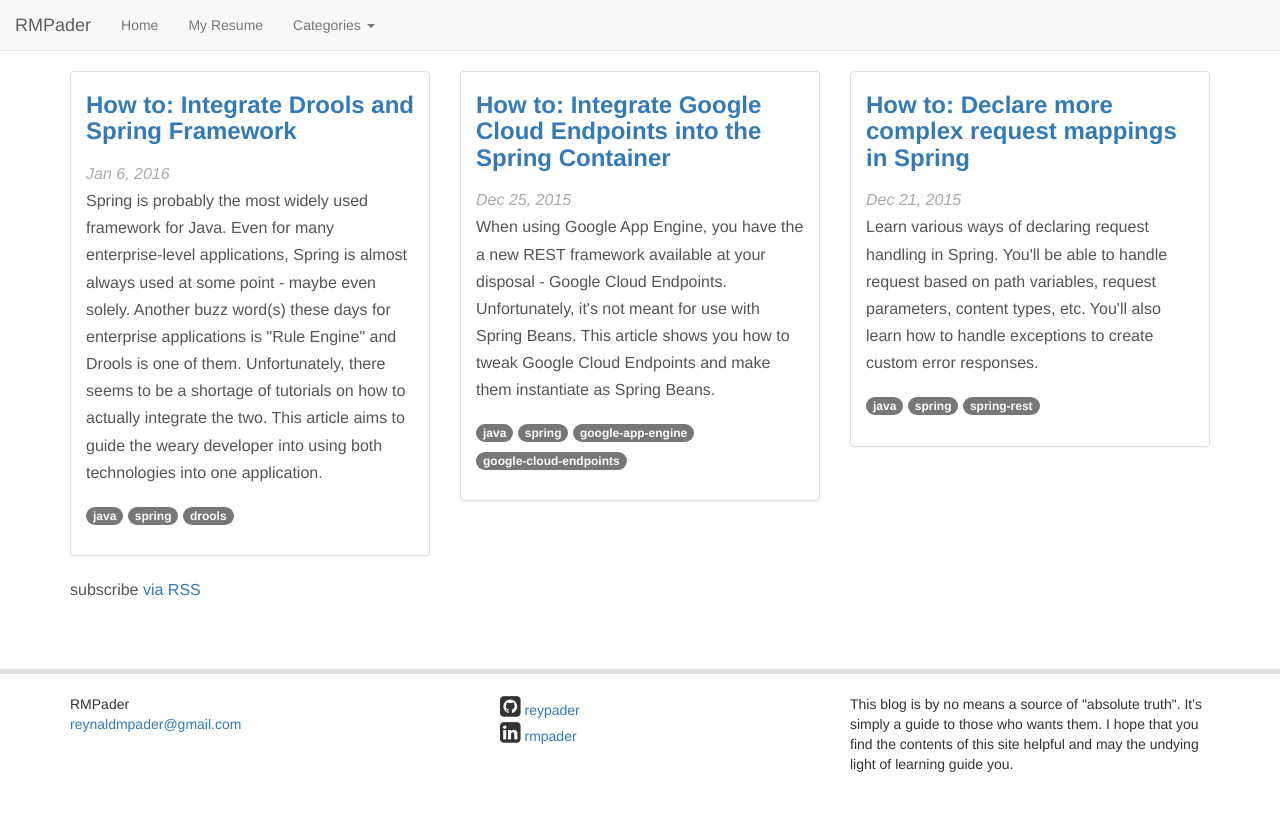
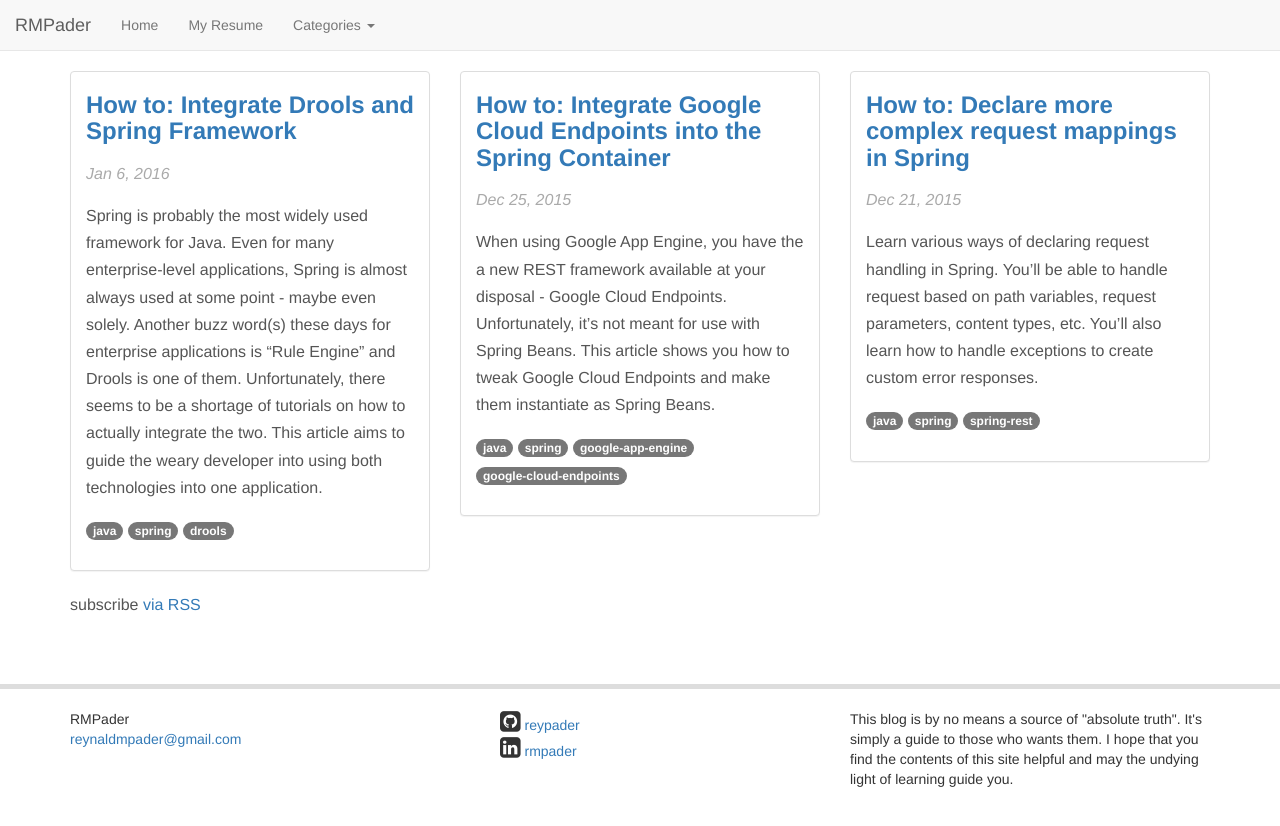
Before and after one commit to reypader/reypader.github.io-wip, a Jekyll site: the page built from index.html, in a window 1280 px wide. Shown: the top 826 px of the page. Built offline with Jekyll 4.4.1, drawn with Linux system fonts in a browser that asks for light colours; nearby versions of some CDN libraries; Markdown is read by kramdown in place of the engine named in the settings.

Commit message:
Update layout templates

```diff
--- a/_sass/_layout.scss
+++ b/_sass/_layout.scss
@@ -48,6 +48,18 @@
 .post-card {
   padding-left: 15px;
   padding-right: 15px;
+}
+
+.soon {
+  cursor: not-allowed;
+}
+
+.flowing {
+  margin-right: -15px;
+  margin-left: -15px;
+  display:flex;
+  flex-flow: row wrap;
+  align-items: flex-start;
 }
 
 /* Resume */
--- a/index.html
+++ b/index.html
@@ -1,23 +1,30 @@
 ---
 layout: default
 ---
-
 <div class="home">
 
-  <div class="row">
+  <div class="flowing">
     {% for post in site.posts %}
     <div class="col-md-4">
       <div class="post-card panel panel-default">
         <h3>
+          {% if post.soon %}
+          <span class="soon" title="coming soon...">{{ post.title }}</span>
+          {% else %}
           <a class="post-link" href="{{ post.url | prepend: site.baseurl }}">{{ post.title }}</a>
+          {% endif %}
         </h3>
         <span class="post-meta">
            <time datetime="{{ post.date | date_to_xmlschema }}" itemprop="datePublished">
+             {% if post.soon %}
+             Coming soon...
+             {% else %}
              {{ post.date | date: "%b %-d, %Y" }}
+             {% endif %}
            </time>
         </span>
 
-        <p>{{post.description}}</p>
+        <p>{{post.description | markdownify}}</p>
         {% for tag in post.tags %}
         <a href="/tag/{{tag}}.html">
           <span class="badge">{{tag}}</span>
```
Also changed, not shown: _layouts/tag_page.html (+9 -1 lines).
